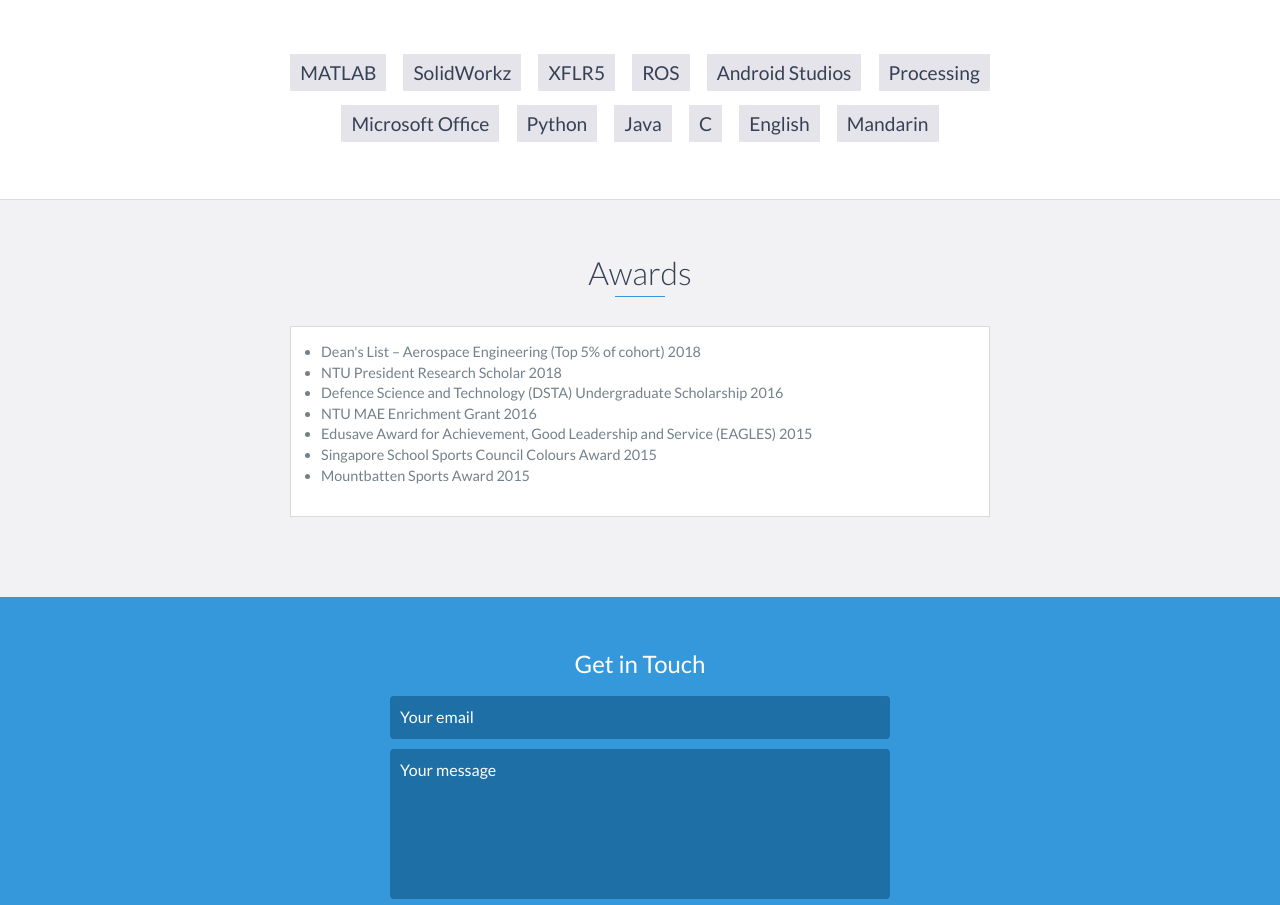
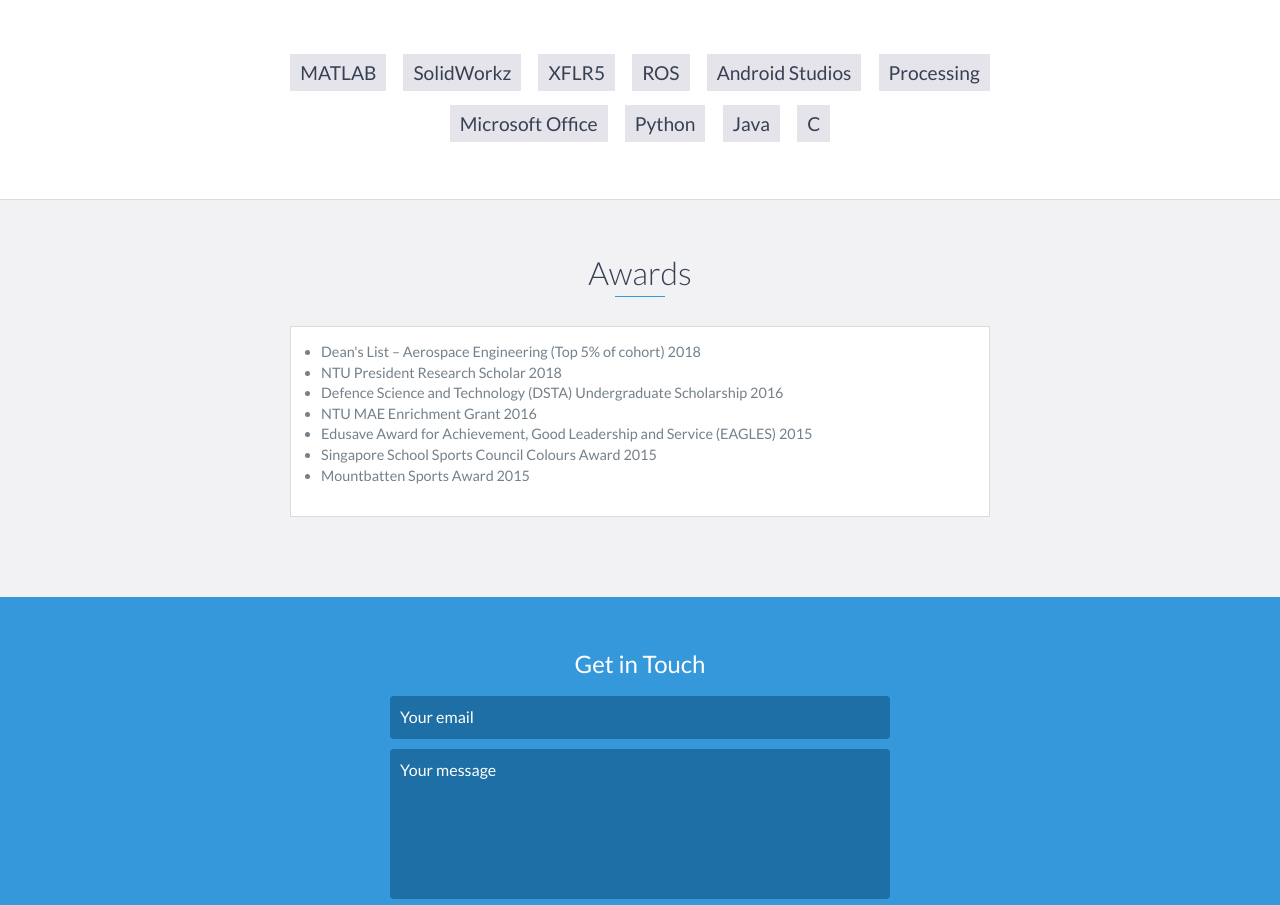
Before and after one commit to yx0123/yx0123.github.io, a website: page index.html in a window 1280 px wide. Shown: the part 3442-4347 px from the top of the page. Drawn offline with nearby package versions, Linux system fonts and the light colour scheme.

Commit message:
Update index.html

```diff
--- a/index.html
+++ b/index.html
@@ -240,8 +240,7 @@
             <li>Python</li>
             <li>Java</li>
             <li>C</li>
-            <li>English </li>
-            <li>Mandarin</li>
+
 
         </ul>
     </div>
```
